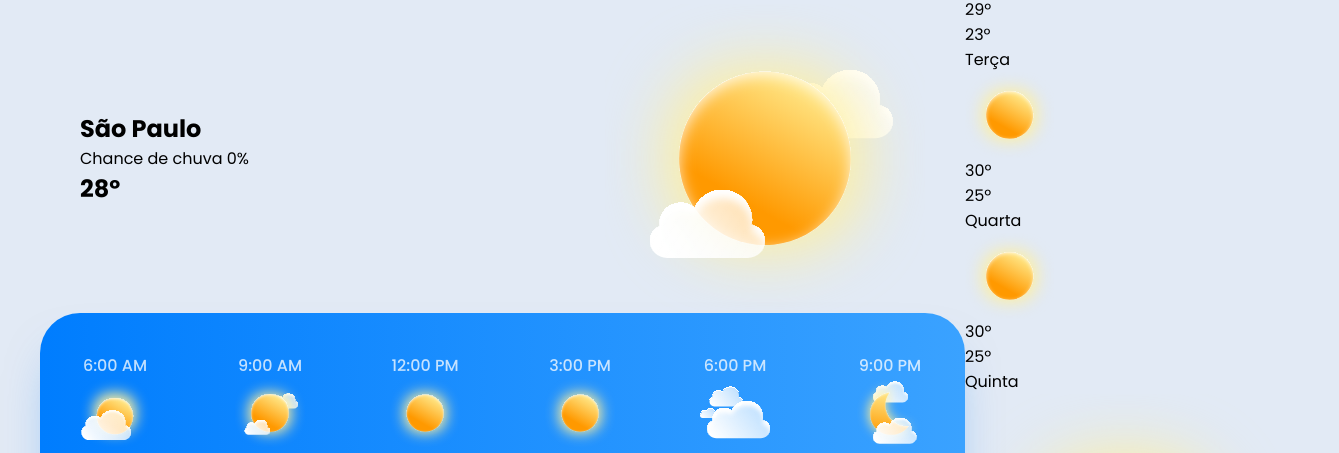
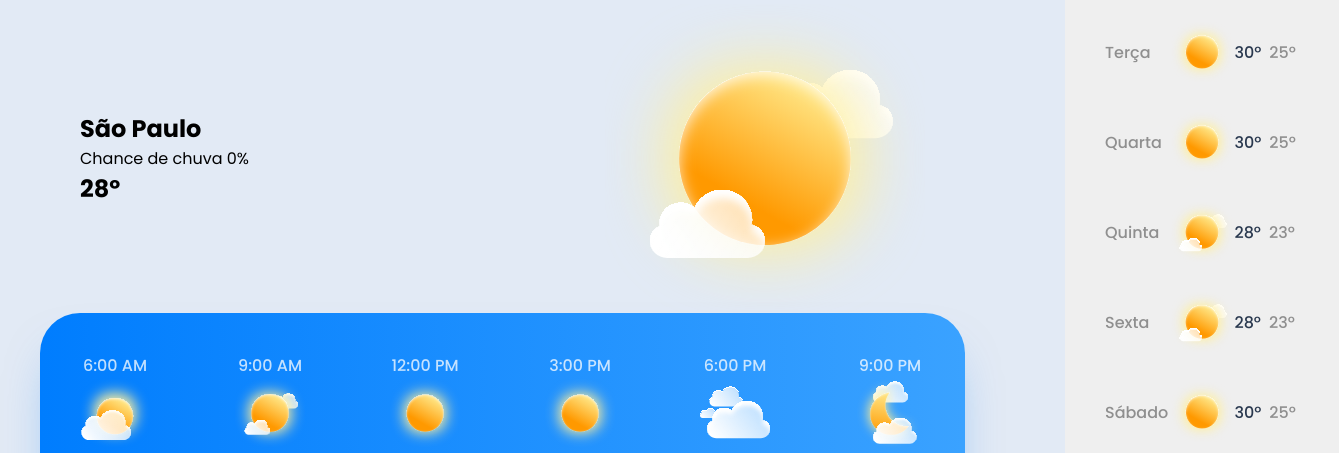
Before and after one commit to EduardoBritoFigueiredo/WEATHER-APP, a plain HTML site: page index.html in a window 1280 px wide. Shown: the part 148-601 px from the top of the page, 1339 px wide, since content can reach past the window. Drawn offline with Linux system fonts and the light colour scheme.

Commit message:
feat: weekly forecast css

```diff
--- a/styles.css
+++ b/styles.css
@@ -19,6 +19,7 @@ body {
   display: grid;
   grid-template-columns: repeat(2, 1fr);
   padding: 40px;
+  grid-column-gap: 100px;
 }
 
 .navbar-container {
@@ -139,6 +140,54 @@ body {
   height: 35px;
 }
 
+/* Previsão Semanal */
+.weekly-forecast-container {
+  background: #efefef;
+  border-radius: 40px;
+  padding: 40px;
+  gap: 30px;
+  display: flex;
+  flex-direction: column;
+}
+
+.weekly-forecast-container .day-weather-item {
+  display: flex;
+  align-items: center;
+  justify-content: space-between;
+}
+
+.weekly-forecast-container .day-weather-item > p,
+.weekly-forecast-container .day-weather-item > img,
+.weekly-forecast-container .day-weather-item > div {
+  flex: 1;
+}
+
+.weekly-forecast-container .day-weather-item > img {
+  width: 60px;
+  height: 60px;
+}
+
+.weekly-forecast-container .day-weather-item > p {
+  font-weight: 500;
+  color: #8f8f8f;
+}
+
+.weekly-forecast-container .day-weather-item > div {
+  display: flex;
+  align-items: center;
+}
+
+.weekly-forecast-container .day-weather-item > div > p:first-child {
+  color: #2a394f;
+  font-weight: 500;
+  margin-right: 8px;
+}
+
+.weekly-forecast-container .day-weather-item > div > p:last-child {
+  color: #8f8f8f;
+  font-weight: 500;
+}
+
 /* Utilidades */
 .custom-input {
   border: none;
```
